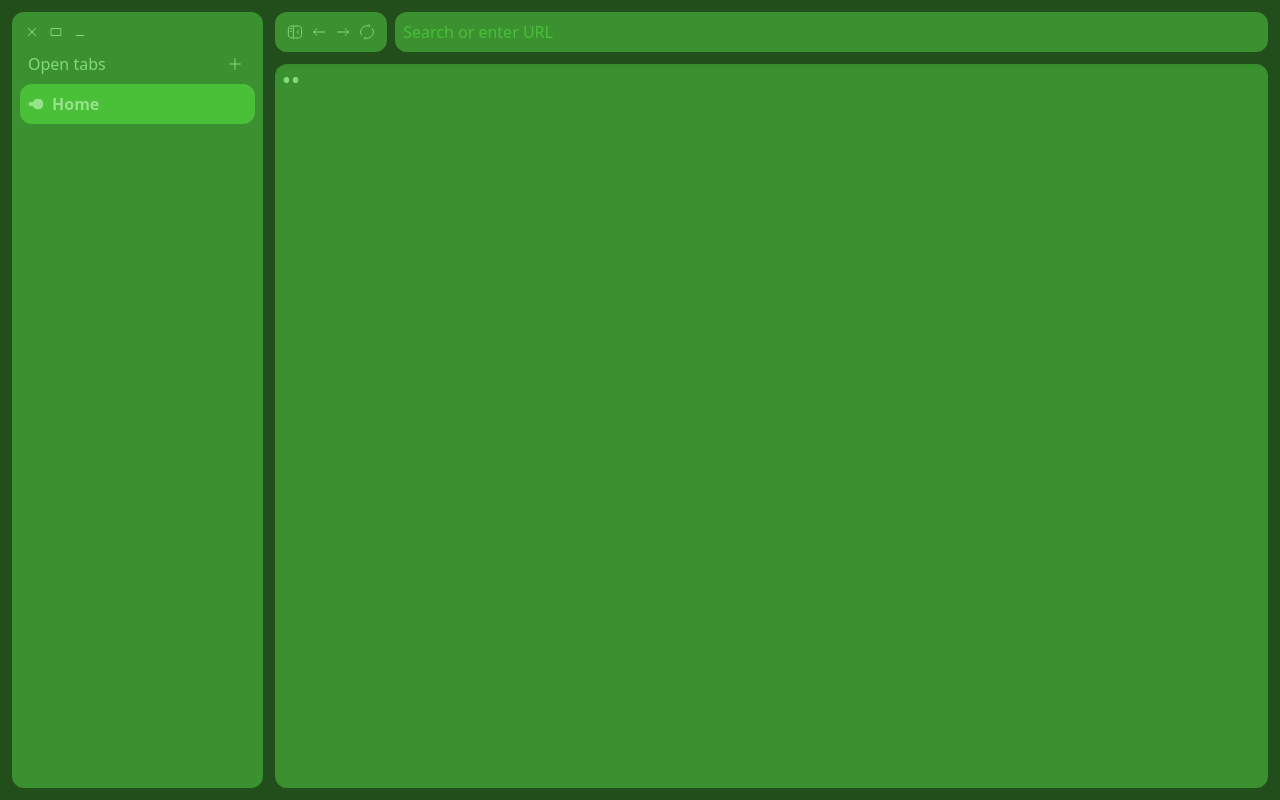
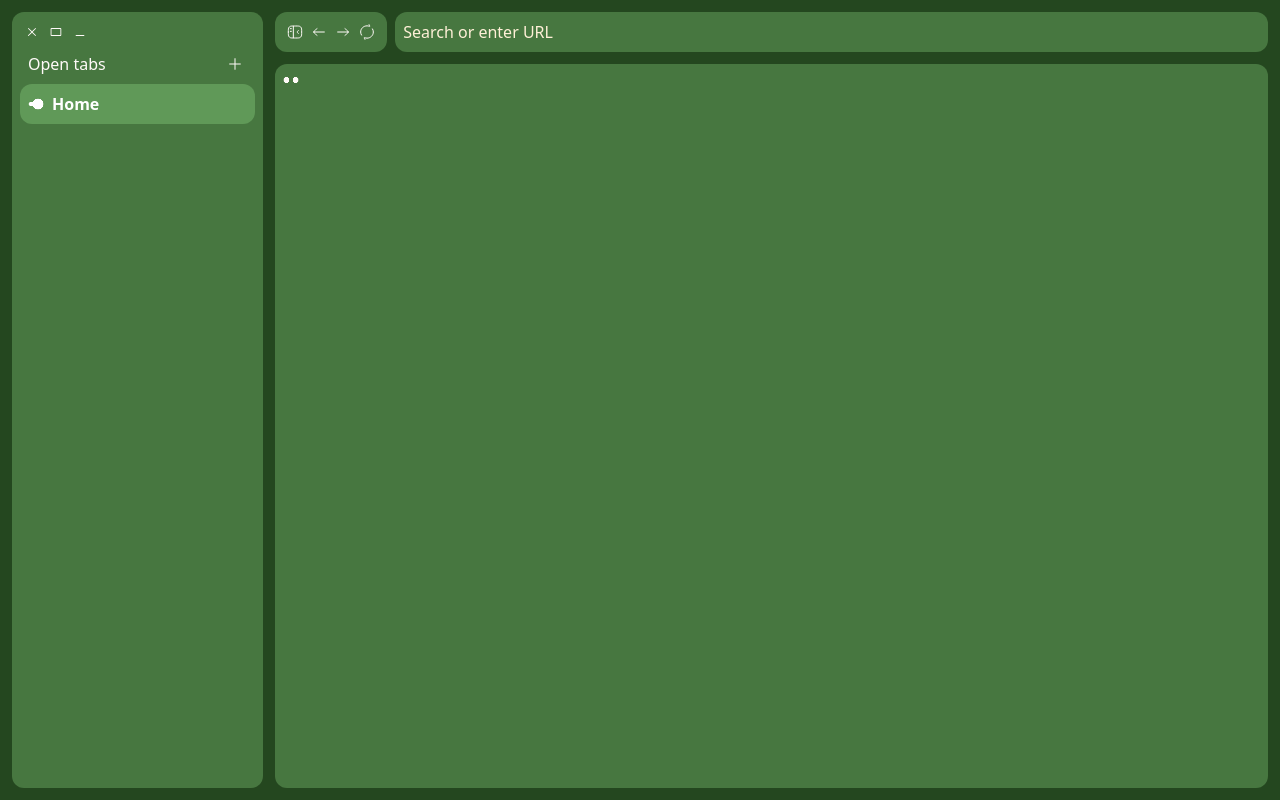
Before and after one commit to TxtDot/vigi, a SvelteKit app: page / in a window 1280 px wide. Built offline with nearby package versions, Linux system fonts and the light colour scheme.

Commit message:
feat: text-color

```diff
--- a/src/app.css
+++ b/src/app.css
@@ -2,13 +2,98 @@
 @tailwind components;
 @tailwind utilities;
 
+/* Theme */
+
 :root {
-  --min: #96e28a;
-  --max: #193815;
+    /* Theme Colors */
+    /* Green */
+    --min-bg: #96e28a;
+    --max-bg: #193815;
 
+    --max-text: #bef5b5;
+    --min-text: #fff;
+
+    /* Dark */
+    /* --min: #818181;
+    --max: #000; */
+
+    /* Blue */
     /* --min: #8a9fe2;
     --max: #151a38; */
+
+    /* Red */
+    /* --min: #e28a8a;
+    --max: #641515; */
+    /* End Theme Colors */
 }
+
+/* Theme Classes */
+.color-vigi-0 {
+    @apply text-vigi-0 bg-vigi-0;
+}
+.color-vigi-5 {
+    @apply text-vigi-5 bg-vigi-5;
+}
+.color-vigi-10 {
+    @apply text-vigi-10 bg-vigi-10;
+}
+.color-vigi-15 {
+    @apply text-vigi-15 bg-vigi-15;
+}
+.color-vigi-20 {
+    @apply text-vigi-20 bg-vigi-20;
+}
+.color-vigi-25 {
+    @apply text-vigi-25 bg-vigi-25;
+}
+.color-vigi-30 {
+    @apply text-vigi-30 bg-vigi-30;
+}
+.color-vigi-35 {
+    @apply text-vigi-35 bg-vigi-35;
+}
+.color-vigi-40 {
+    @apply text-vigi-40 bg-vigi-40;
+}
+.color-vigi-45 {
+    @apply text-vigi-45 bg-vigi-45;
+}
+.color-vigi-50 {
+    @apply text-vigi-50 bg-vigi-50;
+}
+.color-vigi-55 {
+    @apply text-vigi-55 bg-vigi-55;
+}
+.color-vigi-60 {
+    @apply text-vigi-60 bg-vigi-60;
+}
+.color-vigi-65 {
+    @apply text-vigi-65 bg-vigi-65;
+}
+.color-vigi-70 {
+    @apply text-vigi-70 bg-vigi-70;
+}
+.color-vigi-75 {
+    @apply text-vigi-75 bg-vigi-75;
+}
+.color-vigi-80 {
+    @apply text-vigi-80 bg-vigi-80;
+}
+.color-vigi-85 {
+    @apply text-vigi-85 bg-vigi-85;
+}
+.color-vigi-90 {
+    @apply text-vigi-90 bg-vigi-90;
+}
+.color-vigi-95 {
+    @apply text-vigi-95 bg-vigi-95;
+}
+.color-vigi-100 {
+    @apply text-vigi-100 bg-vigi-100;
+}
+/* End Theme Classes */
+/* End theme */
+/* Components */
 
 body {
     @apply bg-vigi-90 text-vigi-10 cursor-default;
@@ -31,7 +116,7 @@ body {
 }
 
 .browser-window {
-  @apply grow shadow-inner overflow-auto select-text cursor-auto;
+    @apply grow overflow-auto select-text cursor-auto;
 }
 
 .window-controls {
@@ -58,13 +143,14 @@ body {
 
 .sidebar {
     @apply shrink-0 grow-0 flex flex-col w-1/5;
-  @apply ease-out duration-100;
+    @apply ease-out duration-300;
 }
 
 .sidebar.collapsed {
     @apply basis-0;
 
-  @apply p-0 m-0 bg-transparent;
+    @apply p-0 m-0;
+    @apply overflow-hidden;
 }
 
 .top-bar {
@@ -85,7 +171,7 @@ input::placeholder {
 }
 
 .tabs {
-  @apply flex flex-col gap-1 mt-2 grow overflow-auto;
+    @apply flex flex-col-reverse gap-1 mt-2 grow overflow-auto justify-end;
 }
 
 .tab {
--- a/src/lib/components/BrowserWindow.svelte
+++ b/src/lib/components/BrowserWindow.svelte
@@ -30,7 +30,6 @@
 </script>
 
 <Block className="browser-window">
-  <div>
   {#if loading}
     <div transition:slide>
       <GooLoadSpin />
@@ -38,5 +37,4 @@
   {/if}
 
   <Renderer {data} />
-  </div>
 </Block>
--- a/src/lib/components/Sidebar.svelte
+++ b/src/lib/components/Sidebar.svelte
@@ -14,7 +14,7 @@
     let currentTabIndex = 0;
 
     state.subscribe(async (state) => {
-    tabs = state.tabs.toReversed();
+        tabs = state.tabs;
         currentTabIndex = state.current_tab_index;
 
         if (tabs.length === 0) {
@@ -36,11 +36,7 @@
 
         <div class="tabs">
             {#each tabs as tab, i (tab.id)}
-        <Tab
-          {tab}
-          active={currentTabIndex === tabs.length - 1 - i}
-          id={tabs.length - 1 - i}
-        />
+                <Tab {tab} active={currentTabIndex === i} index={i} />
             {/each}
         </div>
     {/if}
--- a/src/lib/components/Tab.svelte
+++ b/src/lib/components/Tab.svelte
@@ -9,7 +9,7 @@
     export let active = false;
     export let tab: StateTab;
 
-  export let id: number;
+    export let index: number;
 
     let tabElement: HTMLButtonElement;
 
@@ -26,13 +26,13 @@
     on:mouseenter={() => (hovered = true)}
     on:mouseleave={() => (hovered = false)}
     role="tab"
-  tabindex={id}
+    tabindex={index}
 >
     {#if hovered}
         <button
             class="close-button"
             transition:slide={{ duration: 100, axis: "x" }}
-      on:click={() => removeTab(id)}
+            on:click={() => removeTab(index)}
         >
             <Close />
         </button>
@@ -45,7 +45,7 @@
         bind:this={tabElement}
         on:click={() => {
             if (!active) {
-        selectTab(id);
+                selectTab(index);
             }
         }}
     >
--- a/src/lib/components/TopBar.svelte
+++ b/src/lib/components/TopBar.svelte
@@ -48,6 +48,7 @@
         on:keypress={(e) => {
             if (e.key === "Enter") {
                 updateInput(currentInput);
+                iEl.blur();
             }
         }}
         on:focus={() => {
--- a/src/lib/utils.ts
+++ b/src/lib/utils.ts
@@ -7,7 +7,7 @@ export async function updateVigiState() {
     let st = await invoke("get_js_state");
     state.set(st as VigiState);
   } catch (e) {
-    console.log(e);
+    writeError(e);
   }
 }
 
@@ -16,10 +16,10 @@ export async function updateInput(input: string) {
 
   try {
     await invoke("update_input", { input });
+    await updateVigiState();
   } catch (e) {
-    console.log(e);
+    writeError(e, input);
   } finally {
-    await updateVigiState();
     isLoading.set(false);
   }
 }
@@ -45,8 +45,22 @@ export async function removeTab(index: number) {
 export async function loadTab() {
   isLoading.set(true);
 
-  await invoke("load_tab");
-  await updateVigiState();
+  try {
+    await invoke("load_tab");
+    await updateVigiState();
+  } catch (e) {
+    writeError(e);
+  } finally {
+    isLoading.set(false);
+  }
+}
 
-  isLoading.set(false);
+function writeError(e: unknown, input?: string) {
+  state.update((st) => {
+    st.current_data = [{ id: 0, body: `Error: ${e}`, argument: null }];
+
+    if (input) st.top_bar_input = input;
+
+    return st;
+  });
 }
--- a/src/routes/+page.svelte
+++ b/src/routes/+page.svelte
@@ -27,7 +27,7 @@
     ) {
       return;
     }
-    if (e.key === "q") sidebarOpen = !sidebarOpen;
+    if (e.code === "KeyQ") sidebarOpen = !sidebarOpen;
   });
 </script>
 
--- /dev/null
+++ b/src/theme-classes.css
@@ -0,0 +1,63 @@
+.color-vigi-0 {
+    @apply text-vigi-0 bg-vigi-0;
+}
+.color-vigi-5 {
+    @apply text-vigi-5 bg-vigi-5;
+}
+.color-vigi-10 {
+    @apply text-vigi-10 bg-vigi-10;
+}
+.color-vigi-15 {
+    @apply text-vigi-15 bg-vigi-15;
+}
+.color-vigi-20 {
+    @apply text-vigi-20 bg-vigi-20;
+}
+.color-vigi-25 {
+    @apply text-vigi-25 bg-vigi-25;
+}
+.color-vigi-30 {
+    @apply text-vigi-30 bg-vigi-30;
+}
+.color-vigi-35 {
+    @apply text-vigi-35 bg-vigi-35;
+}
+.color-vigi-40 {
+    @apply text-vigi-40 bg-vigi-40;
+}
+.color-vigi-45 {
+    @apply text-vigi-45 bg-vigi-45;
+}
+.color-vigi-50 {
+    @apply text-vigi-50 bg-vigi-50;
+}
+.color-vigi-55 {
+    @apply text-vigi-55 bg-vigi-55;
+}
+.color-vigi-60 {
+    @apply text-vigi-60 bg-vigi-60;
+}
+.color-vigi-65 {
+    @apply text-vigi-65 bg-vigi-65;
+}
+.color-vigi-70 {
+    @apply text-vigi-70 bg-vigi-70;
+}
+.color-vigi-75 {
+    @apply text-vigi-75 bg-vigi-75;
+}
+.color-vigi-80 {
+    @apply text-vigi-80 bg-vigi-80;
+}
+.color-vigi-85 {
+    @apply text-vigi-85 bg-vigi-85;
+}
+.color-vigi-90 {
+    @apply text-vigi-90 bg-vigi-90;
+}
+.color-vigi-95 {
+    @apply text-vigi-95 bg-vigi-95;
+}
+.color-vigi-100 {
+    @apply text-vigi-100 bg-vigi-100;
+}
--- a/tailwind.config.js
+++ b/tailwind.config.js
@@ -1,7 +1,12 @@
-let colors = {};
+let bgColors = {};
+let textColors = {};
 
 for (let i = 0; i <= 100; i += 5) {
-  colors[`vigi-${i}`] = `color-mix(in hsl, var(--max) ${i}%, var(--min))`;
+  bgColors[`vigi-${i}`] =
+    `color-mix(in oklch, var(--max-bg) ${i}%, var(--min-bg))`;
+
+  textColors[`vigi-${i}`] =
+    `color-mix(in oklch, var(--max-text) ${i}%, var(--min-text))`;
 }
 
 /** @type {import('tailwindcss').Config} */
@@ -9,8 +14,8 @@ export default {
   content: ["./src/**/*.{html,js,svelte,ts}"],
   theme: {
     extend: {
-      colors,
-      textColor: colors,
+      colors: bgColors,
+      textColor: textColors,
     },
   },
   plugins: [],
```
Also changed, not shown: 1 other file (tests, documents, lock files or other folders). Lines whose indentation alone changed are shown as unchanged.
